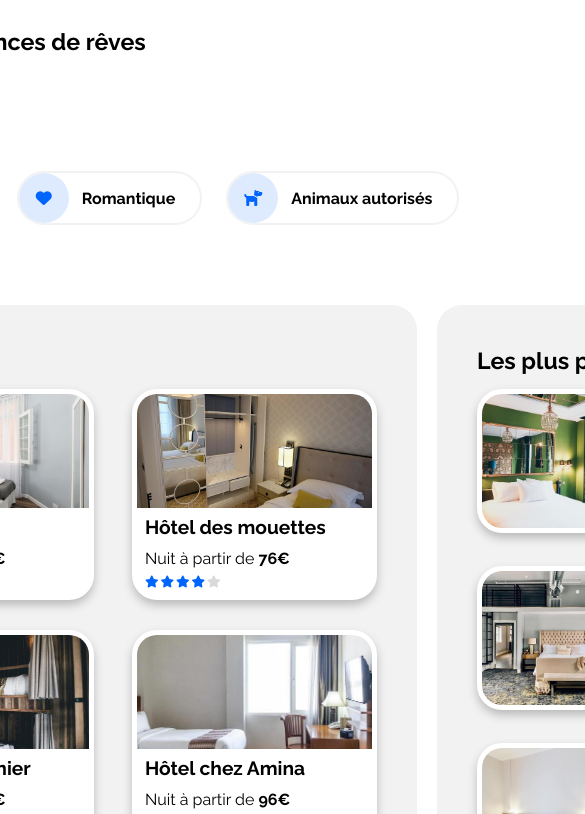
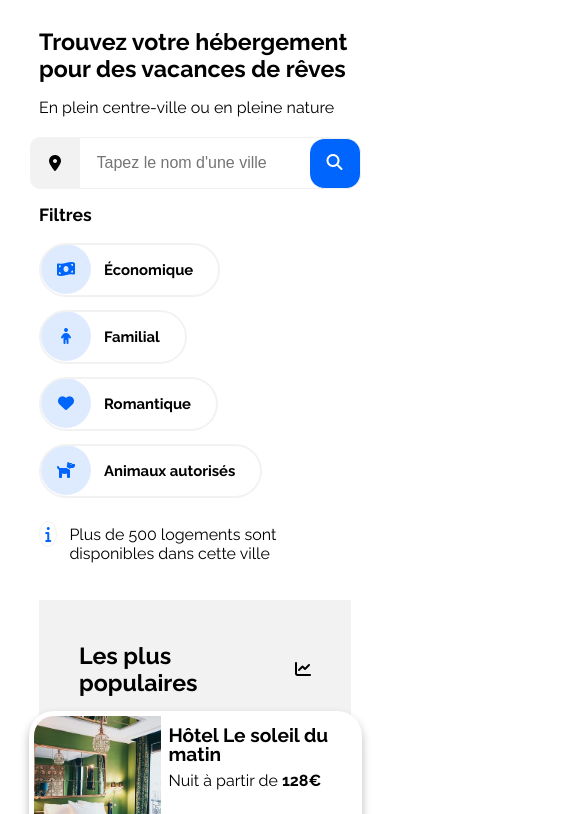
Before and after one commit to JulienL-Github/JulienLecornu_2_19082021, a plain HTML site: page index.html in a window 390 px wide. Shown: the part 102-916 px from the top of the page, 585 px wide, since content can reach past the window. Drawn offline with Linux system fonts and the light colour scheme.

Commit message:
Add Responsive : Mobile Version

```diff
--- a/index.html
+++ b/index.html
@@ -24,11 +24,13 @@
         <div class="logo">
             <a href="#top"><img src="images/Reservia.svg"/></a>
         </div>
+        <nav>
             <li id="navBar">
                 <ul><a href="#results">Hébergements</a></ul>
                 <ul><a href="#activities">Activités</a></ul>
                 <ul class="subscribeLink"><a href="#">S'inscrire</a></ul>
             </li>
+        </nav>
     </header>
 
 <!-- Section 1 Search A City -->
@@ -43,7 +45,10 @@
                 <input class="champ" type="text" placeholder="Tapez le nom d'une ville" autofocus/>
             </form>
             <div class="button">
-                <button type="submit">Rechercher</button>
+                <button type="submit">
+                    <span class="texte">Rechercher</span>
+                    <span class="icon"><i class="fas fa-search"></i></span>
+                </button>
             </div>
         </div>
     </section>
@@ -58,7 +63,7 @@
             </div>
             <div class="filterButton">
                 <i class="fas fa-solid fa-child"></i>
-                <p>Familiale</p>
+                <p>Familial</p>
             </div>
             <div class="filterButton">
                 <i class="fas fa-solid fa-heart"></i>
--- a/style.css
+++ b/style.css
@@ -61,7 +61,6 @@ a:active {
 /*Where we define the width of the website*/
 .widthSite {
     width: 1340px;
-    padding : 0 50px 0 50px;
     display: flex;
     flex-direction: column;
 }
@@ -86,17 +85,17 @@ header {
 }
     /* Header - Navigation Bar*/
 
-    #navBar {
+    nav li {
         display: flex;
         margin-top: 50px;
     }
 
-    #navBar a {
+    nav a {
         margin-left: 12px;
         padding : 48px 28px 0px 28px
     }
 
-    #navBar a:hover {
+    nav a:hover {
         border-top : solid #0065FC 2px;
     }
 
@@ -168,6 +167,13 @@ input:focus {
     border-bottom: solid #f2f2f2 1px;
     border-left: none;
 }
+
+    span.icon {
+        display:none
+    }
+    span.text {
+        display:inline-block
+    }
 
 .searchBar button:hover{
     cursor:pointer;
@@ -498,3 +504,110 @@ input:focus {
         margin-top: 15px;
         font-size: 0.9em;
     }
+
+/* RESPONSIVE DESIGN */
+
+@media screen and (max-width: 576px) {
+
+
+    .widthSite {
+        width:100%;
+        }
+
+    header, #sectionSearchCity, #results, #activities, footer {
+        padding: 0 10% 0 10%;
+    }
+
+    #sectionSearchCity p {
+        margin-top: 16px;
+    }
+
+    .locationIcon i{
+        width: 49px;
+        height: 49px;
+        display: flex;
+        justify-content: center;
+        align-items: center;
+    }
+
+    .searchBar {
+        justify-content: center;
+    }
+
+    .searchBar form {
+        width: 230px;
+    }
+
+    .searchBar button {
+        width: 51px;
+        height: 51px;
+        border-radius: 15px;
+    }
+        span.texte {
+            display:none;
+        }
+        span.icon {
+            display:inline-block;
+        }
+
+
+        /* RESULT */
+
+        .filter {
+            display: flex;
+            flex-wrap: wrap;
+            justify-content: flex-start;
+        }
+        .filter h2 {
+            width: 100%;
+            margin-bottom: 12px;
+            font-size: 1.1em;
+        }
+
+        .filter p {
+            margin: 7px 0 6px 0;
+            font-size: .93em;
+        }
+
+        .filterButton {
+            margin:0;
+        }
+
+
+        .showResultNb {
+            align-items: baseline;
+        }
+
+        .accommodations {
+            display: flex;
+            flex-direction: column-reverse;
+        }
+
+        .accommodationsBox {
+            border-radius: 0px;
+        }
+
+        .accommodationsBox:nth-of-type(1){
+            background-color: #ffff;
+        }
+
+        .accommodationPopular {
+            justify-content: center;
+        }
+
+        .accommodationPopular .cards {
+            width: 323px;
+        }
+
+        .accommodationAvailable {
+            display: flex;
+            flex-direction: column;
+            justify-content: center;
+            align-content: center;
+            width: 100%;
+        }
+
+        .accommodationAvailable .cards {
+            width: 323px;
+        }
+}
```
